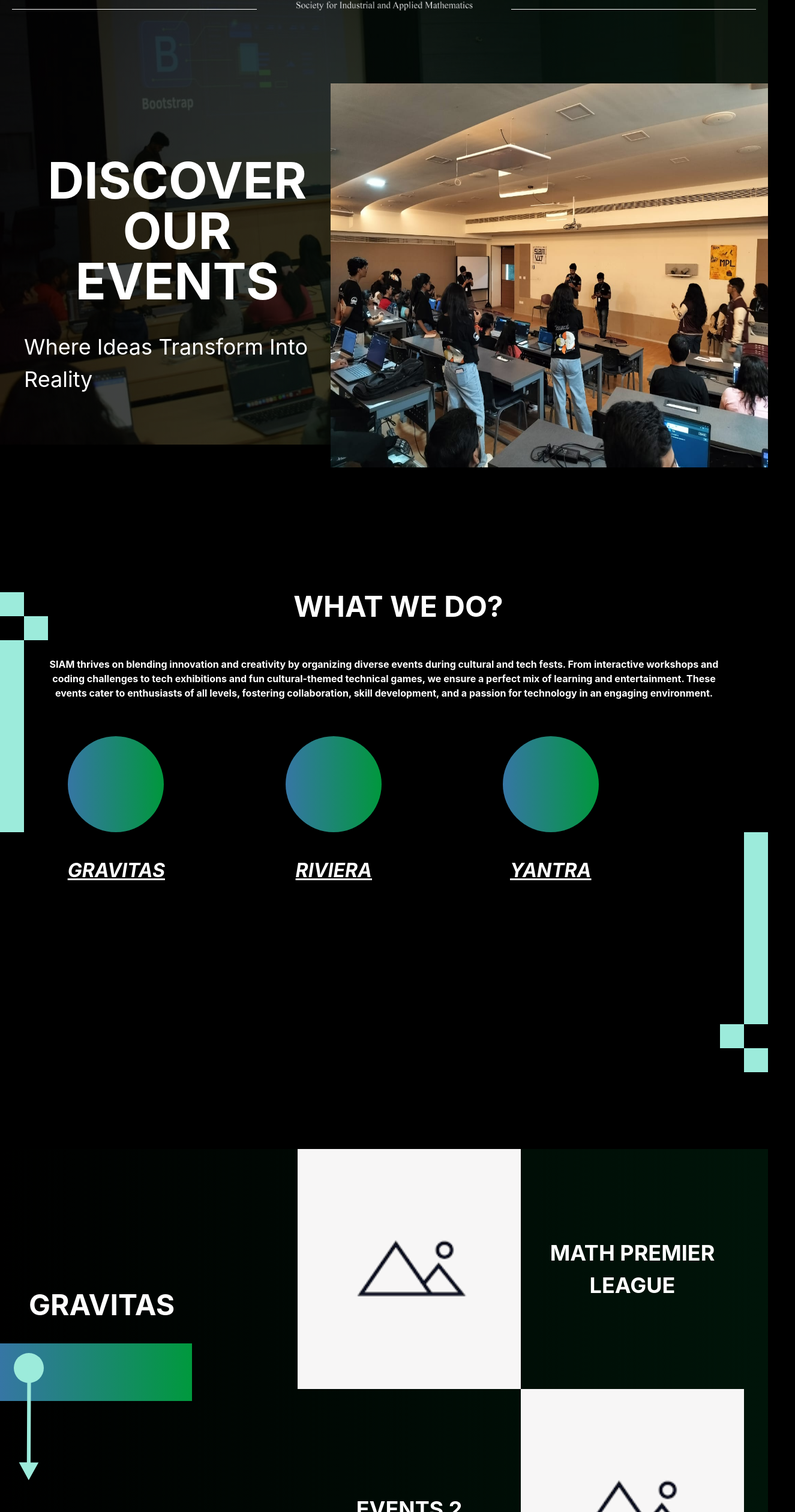
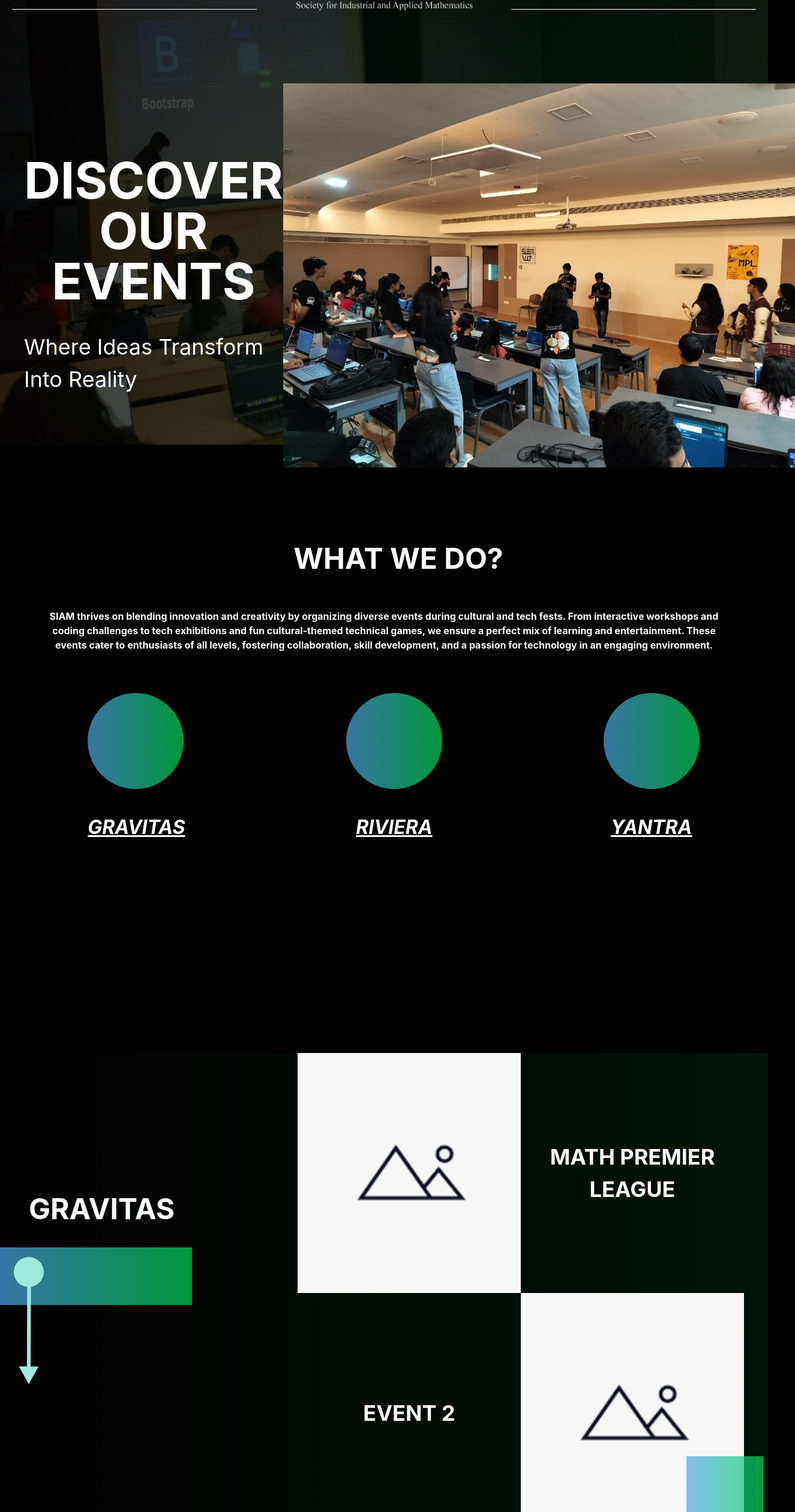
Before and after one commit to SIAM-VIT/siam-website, a React (Create React App) app: page /events in a window 1280 px wide. Shown: the part 112-2632 px from the top of the page at 60% size, 1325 px wide, since content can reach past the window. Built offline with nearby package versions, Linux system fonts and the light colour scheme.

Commit message:
Added framer-motion to events page

```diff
--- a/package.json
+++ b/package.json
@@ -7,6 +7,7 @@
     "framer-motion": "^11.16.6",
     "react": "^19.0.0",
     "react-dom": "^19.0.0",
+    "react-intersection-observer": "^9.15.1",
     "react-router-dom": "^7.1.1",
     "react-scripts": "5.0.1",
     "react-use": "^17.6.0",
--- a/src/pages/Events.jsx
+++ b/src/pages/Events.jsx
@@ -1,88 +1,144 @@
-
-import React, { useRef } from "react";
+import React, { useRef, useEffect } from "react";
+import { motion, useAnimation } from "framer-motion";
 import Navbar from "../components/navbar";
 
+const events = [
+  {
+    name: "GRAVITAS",
+    event1: "MATH PREMIER LEAGUE",
+    event2: "EVENT 2",
+  },
+  {
+    name: "RIVIERA",
+    event1: "VIT'S GOT TALENT",
+    event2: "TRIWIZARD TOURNAMENT",
+  },
+  {
+    name: "YANTRA",
+    event1: "EVENT",
+    event2: "EVENT",
+  },
+];
 
 export default function Events() {
+  const controls = useAnimation();
+  const ref = useRef(null);
+
+  useEffect(() => {
+    const observer = new IntersectionObserver(
+      ([entry]) => {
+        if (entry.isIntersecting) {
+          controls.start({ opacity: 1, y: 0 });
+        }
+      },
+      { threshold: 0.3 }
+    );
+    if (ref.current) observer.observe(ref.current);
+    return () => observer.disconnect();
+  }, [controls]);
+
   return (
     <div>
       <div className="z-[0] absolute w-fit h-fit overflow-hidden bg-gradient-custom">
-      <img src="events-bg.jpeg" alt="event" className="opacity-[0.25]" />
+        <motion.img
+          src="events-bg.jpeg"
+          alt="event"
+          className="opacity-[0.25]"
+          initial={{ opacity: 0 }}
+          animate={{ opacity: 0.25 }}
+          transition={{ duration: 1 }}
+        />
       </div>
       <div className="z-[1000] absolute w-full">
         <Navbar />
-    <div className="flex flex-col  gap-20">
-      <section className="events h-[100vh] flex flex-col sm:flex-row items-center justify-between pl-10">
+        <motion.section
+          className="events h-[100vh] flex flex-col sm:flex-row items-center justify-between pl-10"
+          initial={{ opacity: 0, y: 50 }}
+          animate={{ opacity: 1, y: 0 }}
+          transition={{ duration: 1 }}
+        >
           <div className="text-center">
             <h1 className="uppercase text-white font-bold text-[48px] sm:text-[84px] mb-10 leading-none">
-            DISCOVER
-            <br />
-            OUR EVENTS
+              DISCOVER<br />OUR EVENTS
             </h1>
             <h3 className="text-white text-left text-[24px] sm:text-[36px]">
               Where Ideas Transform Into Reality
             </h3>
           </div>
-        <div>
-          <img src="events-bg-2.jpeg" alt="event2" className="w-5vw h-5vh sm:w-100 sm:h-[80vh] " />
-        </div>
-      </section>
-      <section className="objective h-[100vh] mt-12 relative">
-        <div>
-          <div className="bg-[#9CEBDB] absolute top-0 left-0 h-10 w-10"></div>
-          <div className="bg-[#9CEBDB] absolute top-10 left-10 h-10 w-10"></div>
-          <div className="bg-[#9CEBDB] absolute top-20 left-0 h-80 w-10"></div>
-        </div>
-        <h1 className="uppercase text-center text-white font-bold text-[64px] sm:text-[48px] ml-12 mb-10 leading-none">
+          <motion.img
+            src="events-bg-2.jpeg"
+            alt="event2"
+            className="w-5vw h-5vh sm:w-100 sm:h-[80vh]"
+            initial={{ scale: 0.8, opacity: 0 }}
+            animate={{ scale: 1, opacity: 1 }}
+            transition={{ duration: 1 }}
+          />
+        </motion.section>
+
+        <section className="objective h-[100vh] mt-12 relative" ref={ref}>
+          <motion.h1
+            className="uppercase text-center text-white font-bold text-[64px] sm:text-[48px] ml-12 mb-10 leading-none"
+            initial={{ opacity: 0, y: 50 }}
+            animate={controls}
+            transition={{ duration: 1 }}
+          >
             WHAT WE DO?
-        </h1>
-        <h3 className="text-center text-white font-bold p-5 m-10">
-          SIAM thrives on blending innovation and creativity by organizing
-          diverse events during cultural and tech fests. From interactive
-          workshops and coding challenges to tech exhibitions and fun
-          cultural-themed technical games, we ensure a perfect mix of learning
-          and entertainment. These events cater to enthusiasts of all levels,
-          fostering collaboration, skill development, and a passion for
-          technology in an engaging environment.
-        </h3>
-        <div className="flex flex-col sm:flex-row items-center justify-around ml-8 gap-10 overflow-hidden">
-          <div>
+          </motion.h1>
+          <motion.h3
+            className="text-center text-white font-bold p-5 m-10"
+            initial={{ opacity: 0, y: 50 }}
+            animate={controls}
+            transition={{ duration: 1, delay: 0.2 }}
+          >
+            SIAM thrives on blending innovation and creativity by organizing diverse events during cultural and tech fests. From interactive workshops and coding challenges to tech exhibitions and fun cultural-themed technical games, we ensure a perfect mix of learning and entertainment. These events cater to enthusiasts of all levels, fostering collaboration, skill development, and a passion for technology in an engaging environment.
+          </motion.h3>
+          <motion.div
+            className="flex flex-col sm:flex-row items-center justify-around ml-8 gap-10 overflow-hidden mt-12"
+            initial={{ opacity: 0, y: 50 }}
+            animate={controls}
+            transition={{ duration: 1, delay: 0.4 }}
+          >
+            {["GRAVITAS", "RIVIERA", "YANTRA"].map((event, index) => (
+              <motion.div
+                key={event}
+                initial={{ scale: 0.8, opacity: 0 }}
+                animate={{ scale: 1, opacity: 1 }}
+                transition={{ duration: 1, delay: index * 0.2 }}
+              >
                 <div className="bg-gradient-green rounded-full w-20 h-20 sm:w-40 sm:h-40"></div>
                 <h3 className="text-white text-center italic font-bold mt-10 underline text-[32px] hidden sm:block">
-              GRAVITAS
+                  {event}
                 </h3>
-          </div>
-          <div>
-            <div className="bg-gradient-green rounded-full w-20 h-20 sm:w-40 sm:h-40"></div>
-            <h3 className="text-white text-center italic font-bold mt-10 underline text-[32px] hidden sm:block">
-              RIVIERA
-            </h3>
-          </div>
-          <div>
-            <div className="bg-gradient-green rounded-full w-20 h-20 sm:w-40 sm:h-40"></div>
-            <h3 className="text-white text-center italic font-bold mt-10 underline text-[32px] hidden sm:block">
-              YANTRA
-            </h3>
-          </div>
-          <div>
-            <div className="bg-[#9CEBDB] absolute bottom-0 right-0 h-10 w-10"></div>
-            <div className="bg-[#9CEBDB] absolute bottom-10 right-10 h-10 w-10"></div>
-            <div className="bg-[#9CEBDB] absolute bottom-20 right-0 h-80 w-10"></div>
-          </div>
-        </div>
+              </motion.div>
+            ))}
+          </motion.div>
         </section>
-      <section className="gravitas relative mt-12">
-        <div className="h-screen bg-gradient-custom text-white font-bold font-poppins flex flex-col sm:flex-row md:flex-row">
-          {/* Left Section */}
+
+
+        {events.map((event, index) => (
+          <motion.section
+            key={event.name}
+            className="relative mt-12"
+            initial={{ opacity: 0, y: 50 }}
+            animate={controls}
+            transition={{ duration: 1, delay: 1 }}
+          >
+            <motion.div
+              className="h-screen bg-gradient-custom text-white font-bold font-poppins flex flex-col sm:flex-row md:flex-row"
+              initial={{ opacity: 0, y: 50 }}
+              animate={controls}
+              transition={{ duration: 1, delay: 0.8 }}
+            >
               <div className="lg:w-2/5 sm:w-1/2 flex flex-col justify-center relative">
                 <h1 className="uppercase font-bold text-[64px] sm:text-[48px] ml-12 mb-10 leading-none">
-              Gravitas
+                  {event.name}
                 </h1>
                 <div className="relative w-80 h-60">
                   <div className="bg-gradient-green w-full h-[40%]"></div>
                   <img
                     src="circle.svg"
-                className="absolute top-5 left-12 transform -translate-x-1/2 -translate-y-1 "
+                    className="absolute top-5 left-12 transform -translate-x-1/2 -translate-y-1"
+                    alt="decorative circle"
                   />
                   <svg
                     width="100%"
@@ -90,7 +146,7 @@ export default function Events() {
                     viewBox="0 0 62 357"
                     fill="none"
                     xmlns="http://www.w3.org/2000/svg"
-                className="absolute top-10 left-12  transform -translate-x-1/2 -translate-y-1"
+                    className="absolute top-10 left-12 transform -translate-x-1/2 -translate-y-1"
                   >
                     <path
                       d="M26.3338 6.0289C26.438 2.91134 28.9181 0.262752 32.1556 0.291452C35.3833 0.31562 37.9992 2.9891 37.895 6.10665L36.5765 301.926L61.1689 302.019L30.6512 356.973L0.531588 301.678L25.0163 301.847L26.3338 6.0289Z"
@@ -99,7 +155,8 @@ export default function Events() {
                   </svg>
                 </div>
               </div>
-          <div className="lg:w-3/5 sm:w-1/2 mr-10 h-full grid grid-cols-2 grid-rows-2 justify-items-center content-center ">
+
+              <div className="lg:w-3/5 sm:w-1/2 mr-10 h-full grid grid-cols-2 grid-rows-2 justify-items-center content-center">
                 <div className="flex justify-center items-center">
                   <img
                     src="placeholder.png"
@@ -108,10 +165,14 @@ export default function Events() {
                   />
                 </div>
                 <div className="flex justify-center items-center">
-              <p className="text-center text-[16px] sm:text-[36px]">MATH PREMIER LEAGUE</p>
+                  <p className="text-center text-[16px] sm:text-[36px]">
+                    {event.event1}
+                  </p>
                 </div>
                 <div className="flex justify-center items-center">
-              <p className="text-center text-[16px] sm:text-[36px]">EVENTS 2</p>
+                  <p className="text-center text-[16px] sm:text-[36px]">
+                    {event.event2}
+                  </p>
                 </div>
                 <div className="bg-gradient-green h-[8%] w-[10%] absolute right-2 block sm:hidden"></div>
                 <div className="flex justify-center items-center">
@@ -122,118 +183,11 @@ export default function Events() {
                   />
                 </div>
               </div>
+
               <div className="bg-gradient-green absolute bottom-0 lg:right-2 sm:right-2 h-[10vw] w-[10vw]"></div>
-        </div>
-      </section>
-      <section className="riviera relative">
-        <div className="h-screen bg-gradient-custom text-white font-bold font-poppins flex flex-col sm:flex-row md:flex-row">
-          {/* Left Section */}
-          <div className="lg:w-2/5 sm:w-1/2 flex flex-col justify-center relative">
-            <h1 className="uppercase font-bold text-[64px] sm:text-[48px] ml-12 mb-10 leading-none">
-              Riviera
-            </h1>
-            <div className="relative w-80 h-60">
-              <div className="bg-gradient-green w-full h-[40%]"></div>
-              <img
-                src="circle.svg"
-                className="absolute top-5 left-12 transform -translate-x-1/2 -translate-y-1 "
-              />
-              <svg
-                width="100%"
-                height="80%"
-                viewBox="0 0 62 357"
-                fill="none"
-                xmlns="http://www.w3.org/2000/svg"
-                className="absolute top-10 left-12  transform -translate-x-1/2 -translate-y-1"
-              >
-                <path
-                  d="M26.3338 6.0289C26.438 2.91134 28.9181 0.262752 32.1556 0.291452C35.3833 0.31562 37.9992 2.9891 37.895 6.10665L36.5765 301.926L61.1689 302.019L30.6512 356.973L0.531588 301.678L25.0163 301.847L26.3338 6.0289Z"
-                  fill="#9CEBDB"
-                />
-              </svg>
-            </div>
-          </div>
-          <div className="lg:w-3/5 sm:w-1/2 mr-10 h-full grid grid-cols-2 grid-rows-2 justify-items-center content-center ">
-            <div className="flex justify-center items-center">
-              <img
-                src="placeholder.png"
-                alt="Placeholder"
-                className="w-full h-full object-cover"
-              />
-            </div>
-            <div className="bg-gradient-green h-[8%] w-[10%] absolute right-2 block sm:hidden"></div>
-            <div className="flex justify-center items-center">
-              <p className="text-center text-[16px] sm:text-[36px]">VIT'S GOT TALENT</p>
-            </div>
-            <div className="flex justify-center items-center">
-              <p className="text-center text-[16px] sm:text-[36px]">TRIWIZARD TOURNAMENT</p>
-            </div>
-            <div className="flex justify-center items-center">
-              <img
-                src="placeholder.png"
-                alt="Placeholder"
-                className="w-full h-full object-cover"
-              />
-            </div>
-          </div>
-          <div className="bg-gradient-green absolute bottom-0 lg:right-2 sm:right-2 h-[10vw] w-[10vw]"></div>
-        </div>
-      </section>
-      <section className="yantra relative">
-        <div className="h-screen bg-gradient-custom text-white font-bold font-poppins flex flex-col sm:flex-row md:flex-row">
-          {/* Left Section */}
-          <div className="lg:w-2/5 sm:w-1/2 flex flex-col justify-center relative">
-            <h1 className="uppercase font-bold text-[64px] sm:text-[48px] ml-12 mb-10 leading-none">
-              Yantra
-            </h1>
-            <div className="relative w-80 h-60">
-              <div className="bg-gradient-green w-full h-[40%]"></div>
-              <img
-                src="circle.svg"
-                className="absolute top-5 left-12 transform -translate-x-1/2 -translate-y-1 "
-              />
-              <svg
-                width="100%"
-                height="80%"
-                viewBox="0 0 62 357"
-                fill="none"
-                xmlns="http://www.w3.org/2000/svg"
-                className="absolute top-10 left-12  transform -translate-x-1/2 -translate-y-1"
-              >
-                <path
-                  d="M26.3338 6.0289C26.438 2.91134 28.9181 0.262752 32.1556 0.291452C35.3833 0.31562 37.9992 2.9891 37.895 6.10665L36.5765 301.926L61.1689 302.019L30.6512 356.973L0.531588 301.678L25.0163 301.847L26.3338 6.0289Z"
-                  fill="#9CEBDB"
-                />
-              </svg>
-            </div>
-          </div>
-          <div className="lg:w-3/5 sm:w-1/2 mr-10 h-full grid grid-cols-2 grid-rows-2 justify-items-center content-center ">
-            <div className="bg-gradient-green h-[8%] w-[10%] absolute right-2 block sm:hidden"></div>
-            <div className="flex justify-center items-center">
-              <img
-                src="placeholder.png"
-                alt="Placeholder"
-                className="w-full h-full object-cover"
-              />
-            </div>
-            <div className="flex justify-center items-center">
-              <p className="text-center text-[16px] sm:text-[36px]">EVENT 2</p>
-            </div>
-            <div className="flex justify-center items-center">
-              <p className="text-center text-[16px] sm:text-[36px]">EVENT 2</p>
-            </div>
-            <div className="flex justify-center items-center">
-              <img
-                src="placeholder.png"
-                alt="Placeholder"
-                className="w-full h-full object-cover"
-              />
-            </div>
-          </div>
-          <div className="bg-gradient-green absolute bottom-0 lg:right-2 sm:right-2 h-[10vw] w-[10vw]"></div>
-        </div>
-      </section>
-    </div>
+            </motion.div>
+          </motion.section>
+        ))}
       </div>
     </div>
   );
```
Also changed, not shown: 1 other file (tests, documents, lock files or other folders). Lines whose indentation alone changed are shown as unchanged.
